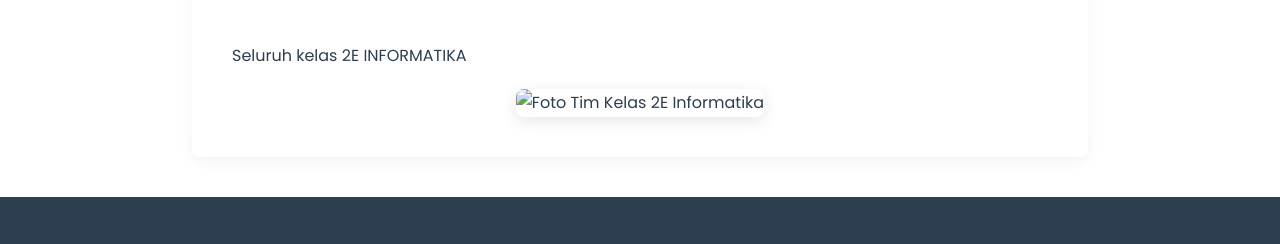
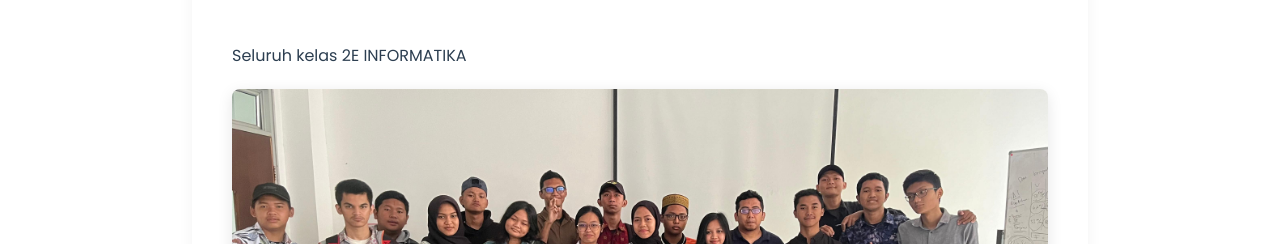
Before and after one commit to Sy4d-G/AGAMA2E, a plain HTML site: page tentang-kami.html in a window 1280 px wide. Shown: the part 1285-1529 px from the top of the page. Drawn offline with Linux system fonts and the light colour scheme.

Commit message:
Add files via upload

```diff
--- a/tentang-kami.html
+++ b/tentang-kami.html
@@ -53,7 +53,7 @@
             <h3>Tim Kami</h3>
             <p>Seluruh kelas 2E INFORMATIKA</p>
             <div class="team-image-container" style="text-align: center; margin-top: 20px;">
-                <img src="images/tim-kelas.jpg" alt="Foto Tim Kelas 2E Informatika" style="max-width: 100%; max-height: 500px; height: auto; border-radius: 8px; box-shadow: 0 4px 15px rgba(0,0,0,0.1);">
+                <img src="tim-kelas.jpg" alt="Foto Tim Kelas 2E Informatika" style="max-width: 100%; max-height: 500px; height: auto; border-radius: 8px; box-shadow: 0 4px 15px rgba(0,0,0,0.1);">
             </div>
         </div>
     </main>
```
